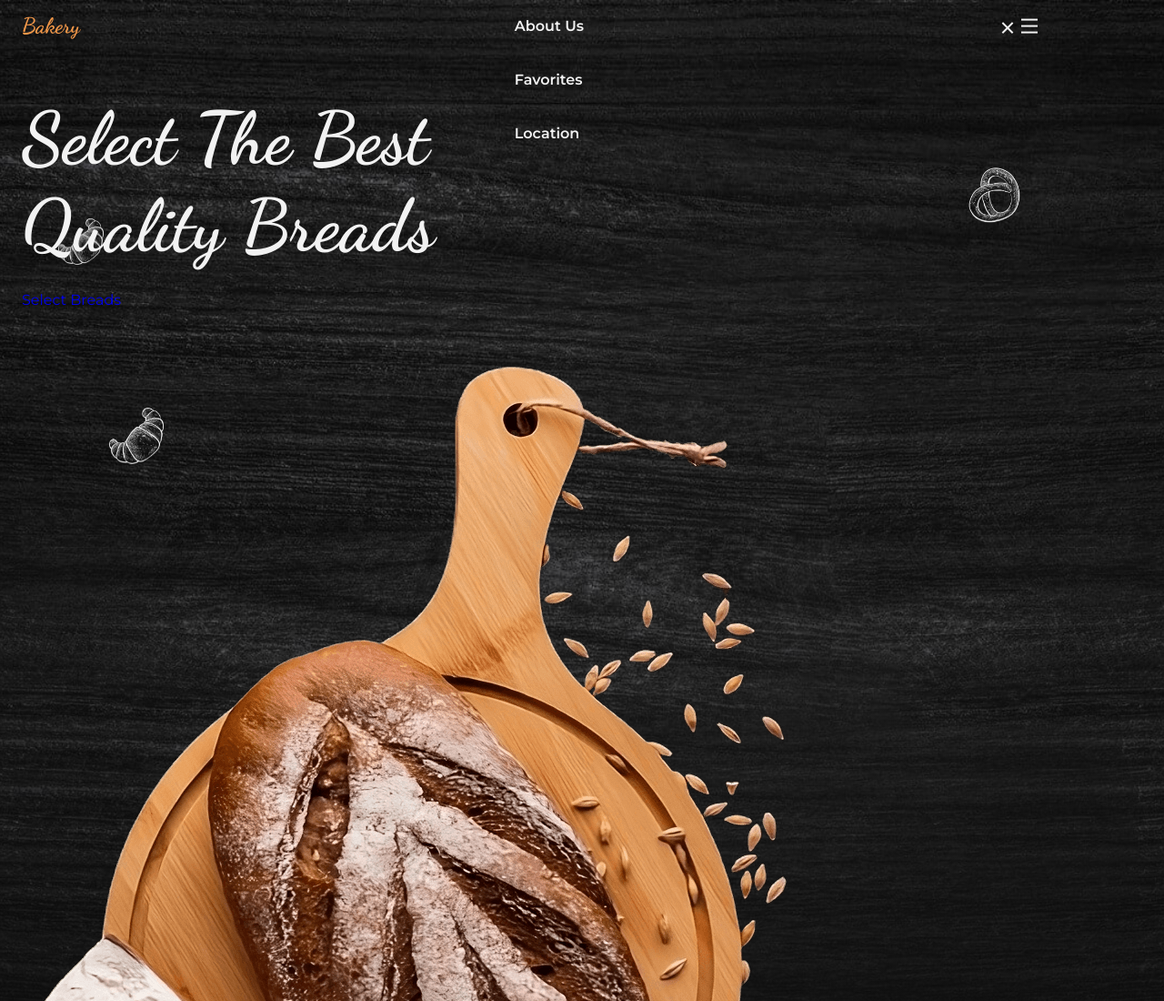
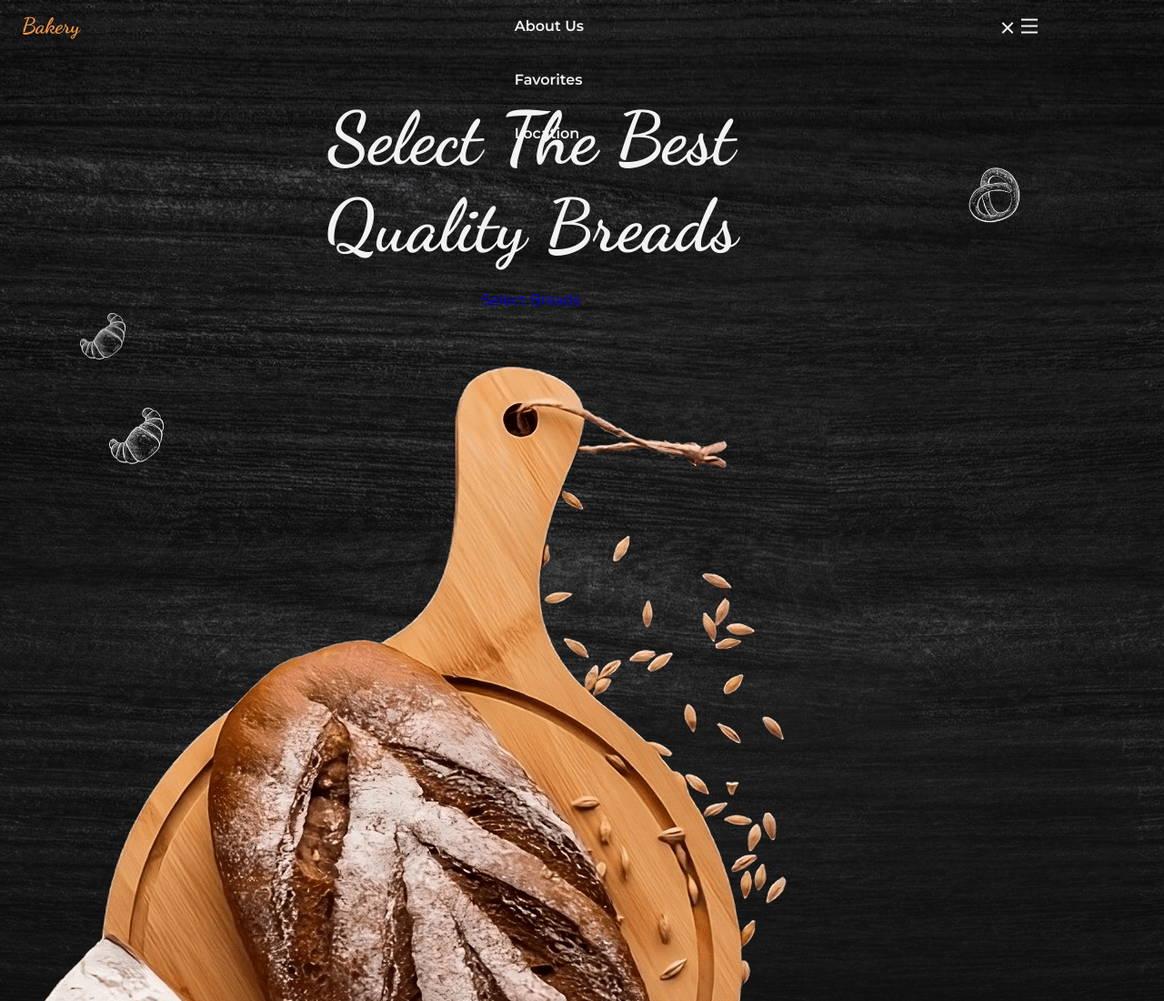
Before and after one commit to marciowillian/responsive-bakery-website, a plain HTML site: page index.html in a window 1280 px wide. Shown: the top 1100 px of the page at 91% size. Drawn offline with nearby package versions, Linux system fonts and the light colour scheme.

Commit message:
Refactoring the data style

```diff
--- a/assets/css/styles.css
+++ b/assets/css/styles.css
@@ -271,6 +271,11 @@ img {
     background: linear-gradient(180deg, hsla(0, 0%, 0%, 0) 0%, hsl(0, 0%, 6%) 100%);
 }
 
+.home__data {
+    position: relative;
+    text-align: center;
+}
+
 .home__title {
     font-size: var(--biggest-font-size);
     font-family: var(--second-font);
```
